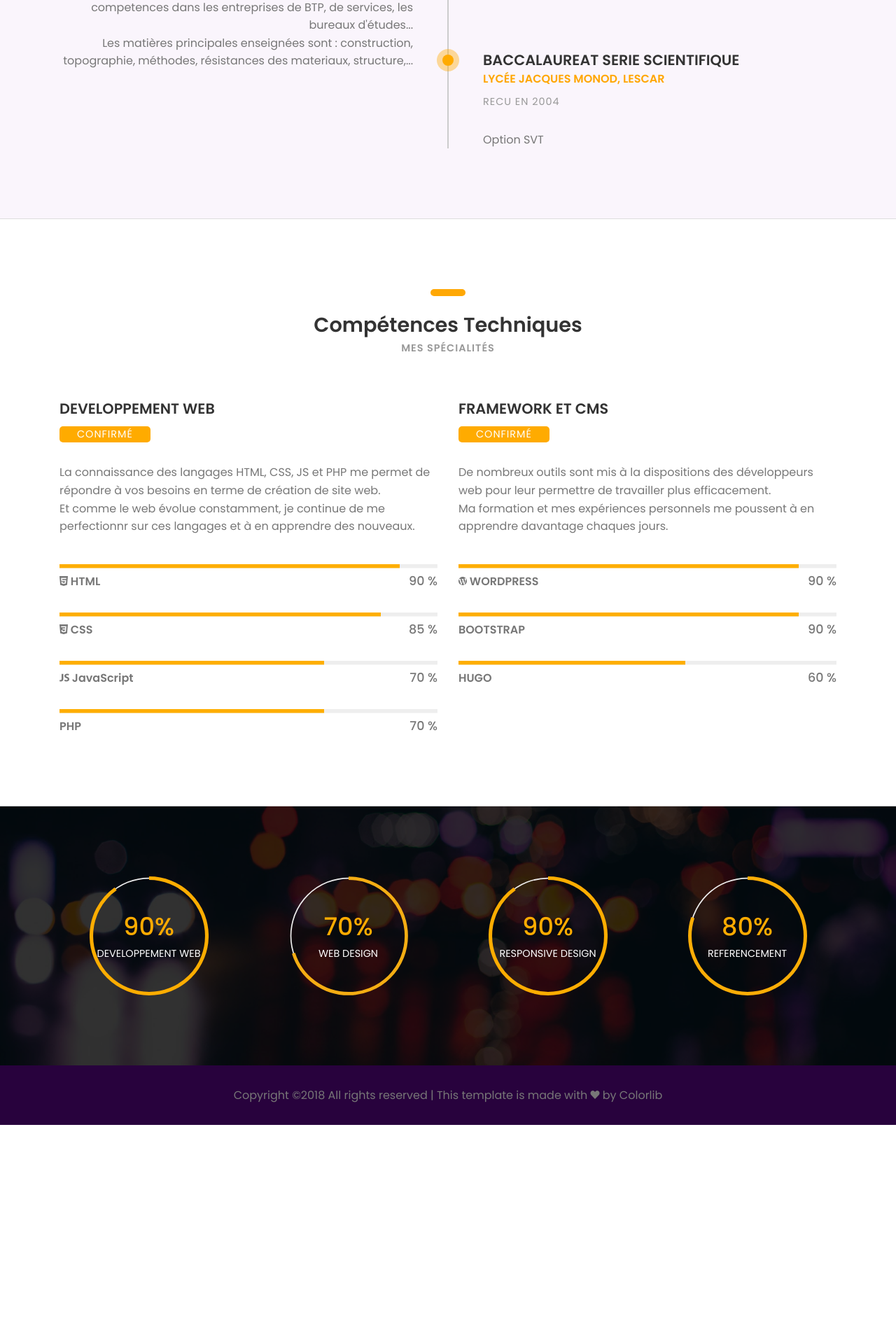
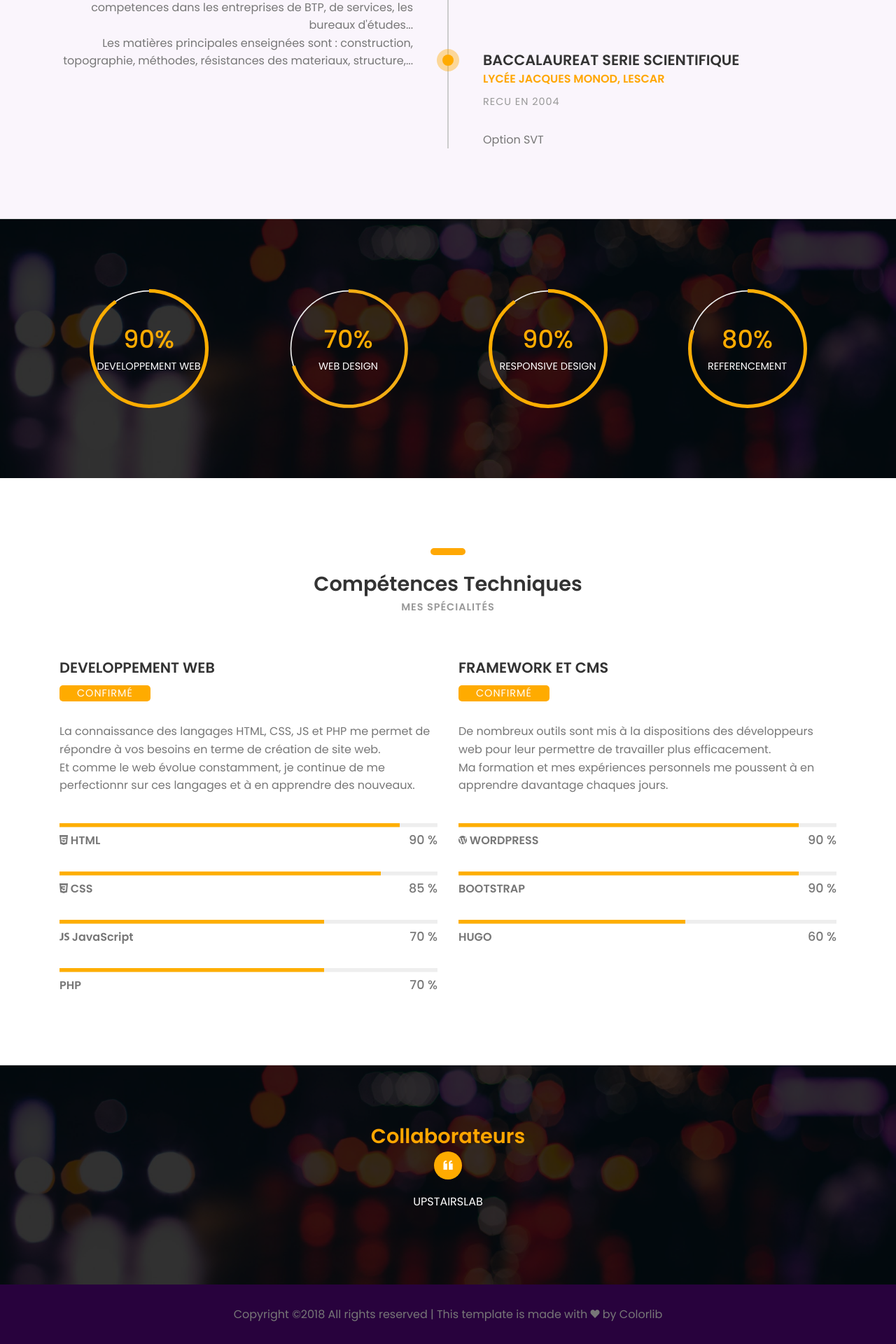
Before and after one commit to nicolasdugit/nicolasduquesneCV, a PHP site: page / in a window 1280 px wide. Shown: the part 3518-5438 px from the top of the page at 70% size. Before the commit the page ends 5125 px from the top, so only its background shows below. Run offline with PHP 8.4, Linux system fonts and the light colour scheme; some web fonts are replaced.

Commit message:
creation slider collaborateurs

```diff
--- a/public/css/business-styles.css
+++ b/public/css/business-styles.css
@@ -303,3 +303,39 @@ header .downlad-btn:hover{ -webkit-transform: translateY(-4px); transform: trans
 --------------------------------- */
 
 .copyright{ text-align: center; padding: 30px 0; background: #28023D; }
+
+
+/* ---------------------------------
+11. PERSO
+--------------------------------- */
+
+
+.slider {
+  width: 100%;
+  overflow: hidden;
+  position: relative;
+  top: 0;
+}
+.slider figure {
+  position: relative;
+  width: 400%;
+  margin: 0;
+  padding: 0;
+  left: 0;
+  text-align: center;
+  animation: 10s animSlider infinite;
+}
+.slider figure div {
+  width: 25%;
+  height: 50px;
+  float: left;
+}
+@keyframes animSlider {
+	0% { left: 0%; }
+	30% { left: 0%; }
+	33% { left: -100%; }
+	63% { left : -100%; }
+	66% { left : -200%; }
+	97% { left: -200%; }
+	100% { left: -300%; }
+}
--- a/view/homeView.php
+++ b/view/homeView.php
@@ -12,8 +12,9 @@
 	<?php include('view/includes/experienceSection.php') ?>
 	<?php include('view/includes/portfolioSection.php') ?>
 	<?php include('view/includes/educationSection.php') ?>
+	<?php include('view/includes/progressSection.php') ?>
 	<?php include('view/includes/skillsSection.php') ?>
-	<?php include('view/includes/progressSection.php') ?>
+	<?php include('view/includes/quoteSection.php') ?>
 
 <?php $content = ob_get_clean(); ?>
 
--- a/view/includes/headerSection.php
+++ b/view/includes/headerSection.php
@@ -34,7 +34,7 @@
 			</div>
 		</div>
 
-		<a class="downlad-btn bg-primary " href="http://www.Upstairslab.nicolasduquesne.com" target="_blank">UpstairsLab</a>
+		<a class="downlad-btn bg-primary " href="http://www.upstairslab.nicolasduquesne.com" target="_blank">UpstairsLab</a>
 		<a class="btn btn-secondary" href="#">FR / ENG</a>
 
 	</div>
--- a/view/includes/quoteSection.php
+++ b/view/includes/quoteSection.php
@@ -1,12 +1,21 @@
+
 <section class="quoto-section center-text">
 	<div class="container">
 		<div class="row">
 			<div class="col-sm-12">
+				<div class="slider">
+				<h3 class="font-yellow"><b>Collaborateurs</b></h3>
 				<i class="icon ion-quote"></i>
-				<h3 class="font-yellow"><b>There is no secret to success</b></h3>
-				<h3><b>It is the result of preparation, <span class="font-yellow">Hard work</span>,
-				and learnign from the failure.</b></h3>
-			</div><!-- col-sm-12 -->
-		</div><!-- row -->
-	</div><!-- container -->
-</section><!-- quoto-section -->
+					<figure>
+						<div><a href="">GEOQUANTS</a></div>
+						<div><a href="">RESEARCH DATA BOT</a></div>
+						<div><a href="">UPSTAIRSLAB</a></div>
+						<div><a href="">GEOQUANTS</a></div>
+
+					</figure>
+
+    			</div>
+			</div>
+		</div>
+	</div>
+</section>
```
